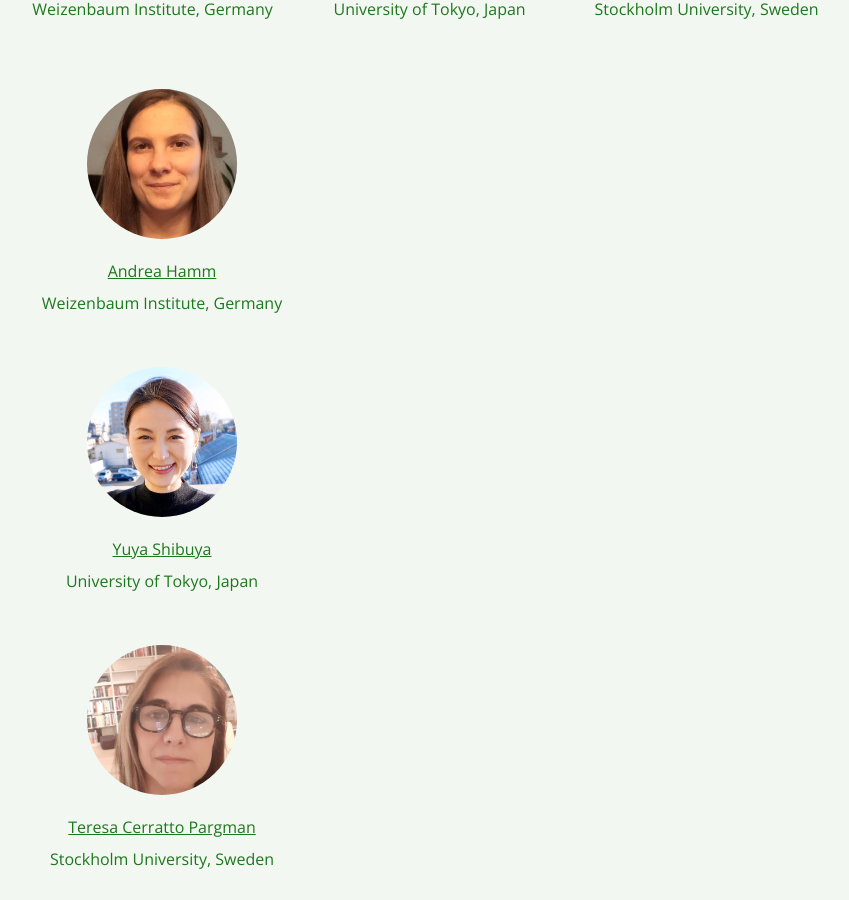
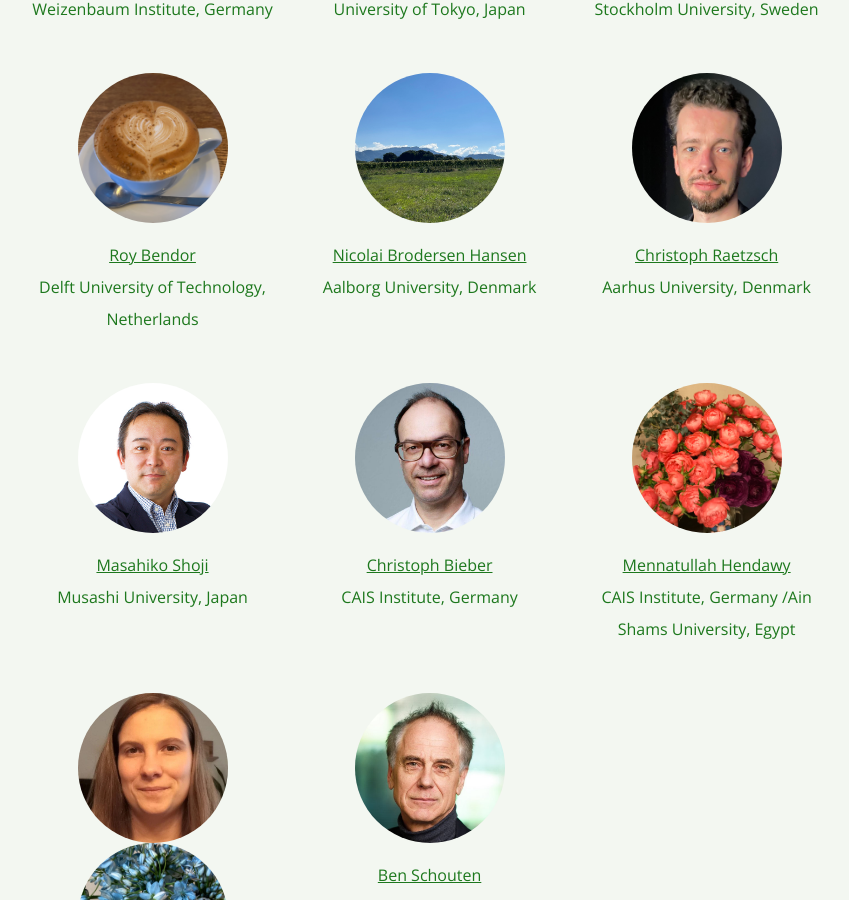
Before and after one commit to discontinued-civictech/discontinued-civictech.github.io, a Jekyll site: the page built from organizers.md, in a window 1280 px wide and 900 px high, scrolled down 894 px. Shown: the whole window, without its empty margins (210-1059 px from the left). Built offline with Jekyll 4.4.1, drawn with Linux system fonts in a browser that asks for light colours; our own code applies the rules of GitHub Pages for plain Markdown files.

Commit message:
Update profiles.

```diff
--- a/organizers.md
+++ b/organizers.md
@@ -24,18 +24,42 @@ layout: default
     </div>
    </div>
 </div>
+<div class="row">
+  <div class="column">
+    <img src="files/profile_photos/avatar2.jpeg" class="profile-photo">
+<div class="profile-text"><a href="">Roy Bendor</a><br>Delft University of Technology, Netherlands</div></div>
+  <div class="column">
+    <img src="files/profile_photos/avatar3.jpeg" class="profile-photo">
+<div class="profile-text"><a href="">Nicolai Brodersen Hansen</a><br>Aalborg University, Denmark</div></div>
+  <div class="column">
+    <img src="files/profile_photos/ChristophRaetzsch.jpg" class="profile-photo">
+<div class="profile-text"><a href="https://pure.au.dk/portal/en/persons/christoph-raetzsch(91eb24de-3d92-4846-9216-1c7aee8c2ff2).html">Christoph Raetzsch</a><br>Aarhus University, Denmark</div></div>
+</div>
+<div class="row">
+  <div class="column">
+    <img src="files/profile_photos/MasahikoShoji.jpg" class="profile-photo">
+<div class="profile-text"><a href="https://www.glocom.ac.jp/en/researcher/116">Masahiko Shoji</a><br>Musashi University, Japan</div></div>
+
+  <div class="column">
+    <img src="files/profile_photos/ChristophBieber.jpg" class="profile-photo">
+<div class="profile-text"><a href="https://www.cais-research.de/team/christoph-bieber/">Christoph Bieber</a><br>CAIS Institute, Germany</div></div>
+  <div class="column">
+    <img src="files/profile_photos/avatar7.jpeg" class="profile-photo">
+<div class="profile-text"><a href="">Mennatullah Hendawy</a><br>CAIS Institute, Germany /Ain Shams University, Egypt</div></div>
+</div>
+<div class="row">
+  <div class="column">
+    <img src="files/profile_photos/andreahamm.jpg" class="profile-photo">
+    <img src="files/profile_photos/avatar8.jpeg" class="profile-photo">
+<div class="profile-text"><a href="">Gwen Klerks</a><br>Eindhoven University of Technology, Netherlands</div></div>
+  <div class="column">
+    <img src="files/profile_photos/BenSchouten.jpg" class="profile-photo">
+<div class="profile-text"><a href="https://www.tue.nl/en/research/researchers/ben-schouten/">Ben Schouten</a><br>Eindhoven University of Technology, Netherlands</div></div>
+</div>
 
 
-<div class="profile-wrapper">
-<img src="files/profile_photos/andreahamm.jpg" class="profile-photo">
-<div class="profile-text"><a href="https://www.weizenbaum-institut.de/portrait/p/andrea-hamm/#page=1&sort=date">Andrea Hamm</a><br>Weizenbaum Institute, Germany</div></div>
-<div class="profile-wrapper">
-<img src="files/profile_photos/yuyashibuya.jpeg" class="profile-photo">
-<div class="profile-text"><a href="https://www.yuyashibuya.com/">Yuya Shibuya</a><br>University of Tokyo, Japan</div></div>
-<div class="profile-wrapper">
-<img src="files/profile_photos/Tessy.jpg" class="profile-photo">
-<div class="profile-text"><a href="https://www.su.se/profiles/tcerr-1.182306">Teresa Cerratto Pargman</a><br>Stockholm University, Sweden</div></div>
-<div class="profile-wrapper">
+
+<!-- <div class="profile-wrapper">
 <img src="files/profile_photos/avatar2.jpeg" class="profile-photo">
 <div class="profile-text"><a href="">Roy Bendor</a><br>Delft University of Technology, Netherlands</div></div>
 <div class="profile-wrapper">
@@ -44,20 +68,20 @@ layout: default
 <div class="profile-wrapper">
 <img src="files/profile_photos/ChristophRaetzsch.jpg" class="profile-photo">
 <div class="profile-text"><a href="https://pure.au.dk/portal/en/persons/christoph-raetzsch(91eb24de-3d92-4846-9216-1c7aee8c2ff2).html">Christoph Raetzsch</a><br>Aarhus University, Denmark</div></div>
-<div class="profile-wrapper">
-<img src="files/profile_photos/MasahikoShoji.jpg" class="profile-photo">
+<div class="profile-wrapper"> -->
+<!-- <img src="files/profile_photos/MasahikoShoji.jpg" class="profile-photo">
 <div class="profile-text"><a href="https://www.glocom.ac.jp/en/researcher/116">Masahiko Shoji</a><br>Musashi University, Japan</div></div>
 <div class="profile-wrapper">
 <img src="files/profile_photos/ChristophBieber.jpg" class="profile-photo">
 <div class="profile-text"><a href="https://www.cais-research.de/team/christoph-bieber/">Christoph Bieber</a><br>CAIS Institute, Germany</div></div>
-<div class="profile-wrapper">
-<img src="files/profile_photos/avatar7.jpeg" class="profile-photo">
-<div class="profile-text"><a href="">Mennatullah Hendawy</a><br>CAIS Institute, Germany /Ain Shams University, Egypt</div></div>
-<div class="profile-wrapper">
-<img src="files/profile_photos/avatar8.jpeg" class="profile-photo">
+<div class="profile-wrapper"> -->
+<!-- <img src="files/profile_photos/avatar7.jpeg" class="profile-photo"> -->
+<!-- <div class="profile-text"><a href="">Mennatullah Hendawy</a><br>CAIS Institute, Germany /Ain Shams University, Egypt</div></div> -->
+<!-- <div class="profile-wrapper"> -->
+<!-- <img src="files/profile_photos/avatar8.jpeg" class="profile-photo">
 <div class="profile-text"><a href="">Gwen Klerks</a><br>Eindhoven University of Technology, Netherlands</div></div>
-<div class="profile-wrapper">
-<img src="files/profile_photos/BenSchouten.jpg" class="profile-photo">
+<div class="profile-wrapper"> -->
+<!-- <img src="files/profile_photos/BenSchouten.jpg" class="profile-photo">
 <div class="profile-text"><a href="https://www.tue.nl/en/research/researchers/ben-schouten/">Ben Schouten</a><br>Eindhoven University of Technology, Netherlands</div></div>
 
-<a href = "./" class="btn-to-top">Back to Top Page</a>
+<a href = "./" class="btn-to-top">Back to Top Page</a> -->
```
